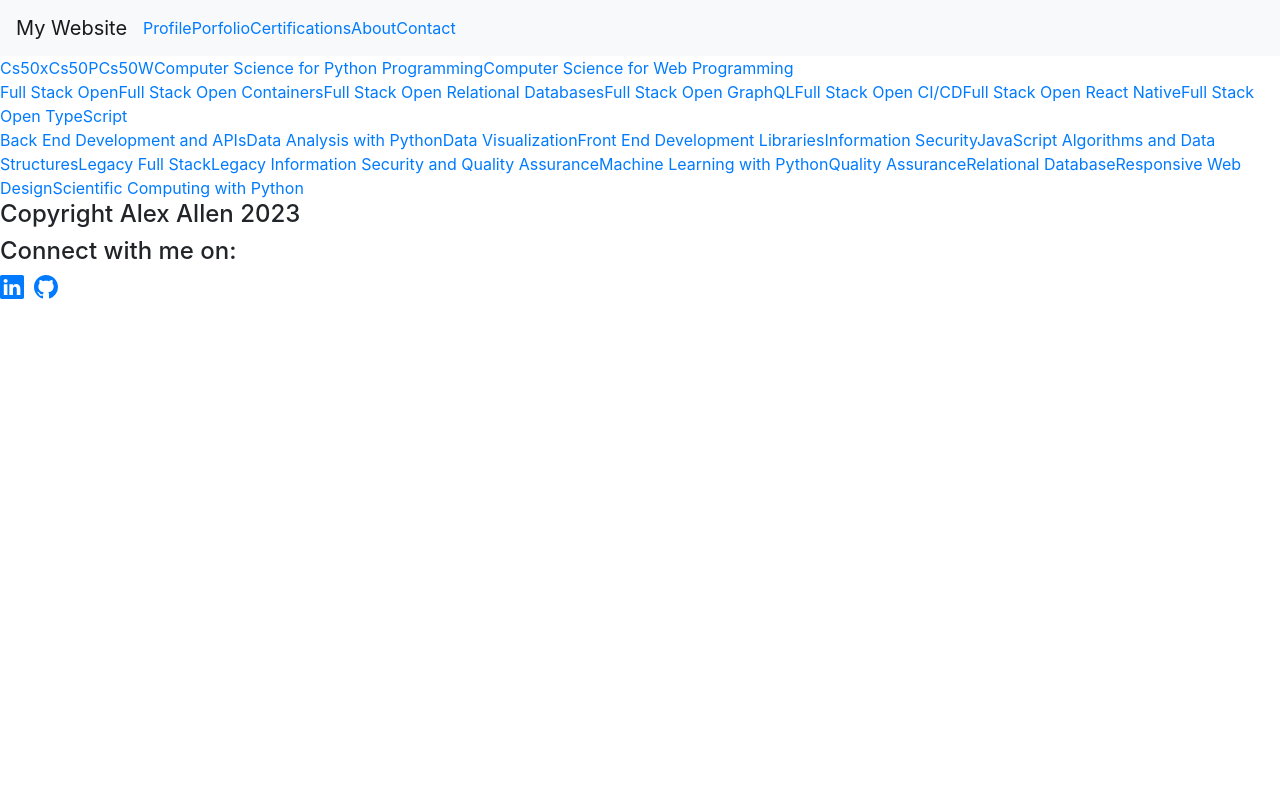
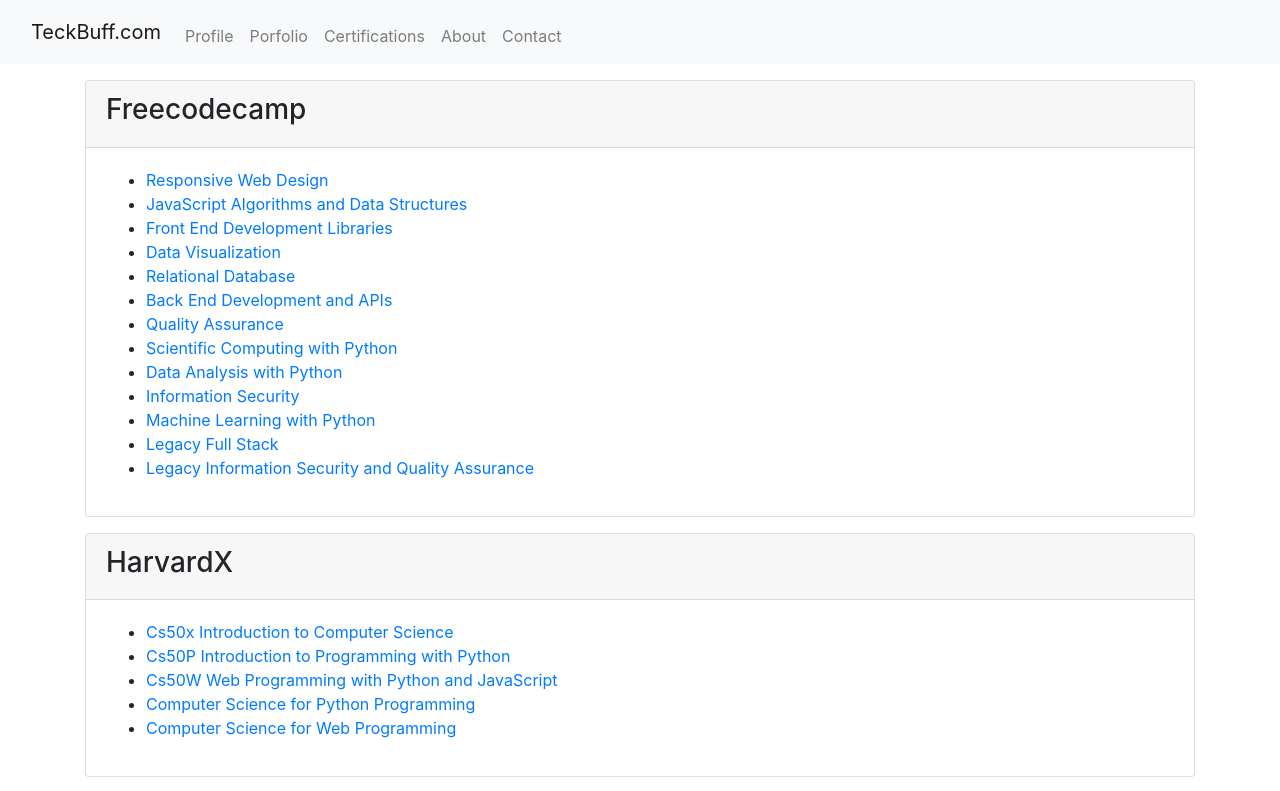
Before and after one commit to AlexAllen247/Teckbuff, a React (Create React App) app in the folder frontend/: page /certifications in a window 1280 px wide. Shown: the top 791 px of the page. Built offline with nearby package versions, Linux system fonts and the light colour scheme.

Commit message:
improved Certifications page

```diff
--- a/frontend/public/index.html
+++ b/frontend/public/index.html
@@ -1,6 +1,5 @@
 <!DOCTYPE html>
 <html lang="en">
-
   <head>
     <meta charset="utf-8" />
     <meta name="viewport" content="width=device-width, initial-scale=1" />
@@ -33,7 +32,5 @@
   <body>
     <noscript>You need to enable JavaScript to run this app.</noscript>
     <div id="root"></div>
-
   </body>
-
 </html>
--- a/frontend/src/App.js
+++ b/frontend/src/App.js
@@ -1,7 +1,7 @@
 import { useState } from "react";
 import React from "react";
-import { Routes, Route, Link } from "react-router-dom";
-import { Nav, Navbar } from 'react-bootstrap';
+import { Routes, Route } from "react-router-dom";
+import { Nav, Navbar } from "react-bootstrap";
 
 import ContactForm from "./components/ContactForm";
 import Notification from "./components/Notfication";
@@ -42,17 +42,23 @@
     <div>
       <Notification notification={notification} />
       <Navbar bg="light" expand="lg">
-        <Navbar.Brand href="/">My Website</Navbar.Brand>
-        <Navbar.Toggle aria-controls="basic-navbar-nav" />
-        <Navbar.Collapse id="basic-navbar-nav">
-          <Nav className="mr-auto">
-            <Link to="/">Profile</Link>
-            <Link to="/porfolio">Porfolio</Link>
-            <Link to="/certifications">Certifications</Link>
-            <Link to="/about">About</Link>
-            <Link to="/contactforms">Contact</Link>
-          </Nav>
-        </Navbar.Collapse>
+        <div className="container-fluid">
+          <Navbar.Brand href="/">TeckBuff.com</Navbar.Brand>
+          <Navbar.Toggle
+            aria-controls="navbar"
+            aria-expanded="false"
+            aria-label="Toggle navigation"
+          />
+          <Navbar.Collapse id="basic-navbar-nav">
+            <Nav className="me-auto mt-2">
+              <Nav.Link href="/">Profile</Nav.Link>
+              <Nav.Link href="/porfolio">Porfolio</Nav.Link>
+              <Nav.Link href="/certifications">Certifications</Nav.Link>
+              <Nav.Link href="/about">About</Nav.Link>
+              <Nav.Link href="/contactforms">Contact</Nav.Link>
+            </Nav>
+          </Navbar.Collapse>
+        </div>
       </Navbar>
       <Routes>
         <Route path="/" element={<Profile />} />
--- a/frontend/src/components/Certifications.js
+++ b/frontend/src/components/Certifications.js
@@ -1,191 +1,147 @@
 import React from "react";
+import { Card, Container } from "react-bootstrap";
 
 const Certifications = () => {
+  const certificationsByIssuer = [
+    {
+      issuer: "Freecodecamp",
+      certifications: [
+        {
+          name: "Responsive Web Design",
+          url: "https://www.freecodecamp.org/certification/AlexAllen247/responsive-web-design",
+        },
+        {
+          name: "JavaScript Algorithms and Data Structures",
+          url: "https://www.freecodecamp.org/certification/AlexAllen247/javascript-algorithms-and-data-structures",
+        },
+        {
+          name: "Front End Development Libraries",
+          url: "https://www.freecodecamp.org/certification/AlexAllen247/front-end-development-libraries",
+        },
+        {
+          name: "Data Visualization",
+          url: "https://www.freecodecamp.org/certification/AlexAllen247/data-visualization",
+        },
+        {
+          name: "Relational Database",
+          url: "https://www.freecodecamp.org/certification/AlexAllen247/relational-database-v8",
+        },
+        {
+          name: "Back End Development and APIs",
+          url: "https://www.freecodecamp.org/certification/AlexAllen247/back-end-development-and-apis",
+        },
+        {
+          name: "Quality Assurance",
+          url: "https://www.freecodecamp.org/certification/AlexAllen247/quality-assurance-v7",
+        },
+        {
+          name: "Scientific Computing with Python",
+          url: "https://www.freecodecamp.org/certification/AlexAllen247/scientific-computing-with-python-v7",
+        },
+        {
+          name: "Data Analysis with Python",
+          url: "https://www.freecodecamp.org/certification/AlexAllen247/data-analysis-with-python-v7",
+        },
+        {
+          name: "Information Security",
+          url: "https://www.freecodecamp.org/certification/AlexAllen247/information-security-v7",
+        },
+        {
+          name: "Machine Learning with Python",
+          url: "https://www.freecodecamp.org/certification/AlexAllen247/machine-learning-with-python-v7",
+        },
+        {
+          name: "Legacy Full Stack",
+          url: "https://www.freecodecamp.org/certification/AlexAllen247/full-stack",
+        },
+        {
+          name: "Legacy Information Security and Quality Assurance",
+          url: "https://www.freecodecamp.org/certification/AlexAllen247/information-security-and-quality-assurance",
+        },
+      ],
+    },
+    {
+      issuer: "HarvardX",
+      certifications: [
+        {
+          name: "Cs50x Introduction to Computer Science",
+          url: "https://courses.edx.org/certificates/619e43f8e6df4978b8f52423b9f144a0",
+        },
+        {
+          name: "Cs50P Introduction to Programming with Python",
+          url: "https://courses.edx.org/certificates/e8ea109e268648baa7fa99fa1c4fd7e7",
+        },
+        {
+          name: "Cs50W Web Programming with Python and JavaScript",
+          url: "https://courses.edx.org/certificates/0ebcda0353794a08bb8f49c1a192be34",
+        },
+        {
+          name: "Computer Science for Python Programming",
+          url: "https://credentials.edx.org/credentials/eb84f62efb374619945ffe2fceab7e5e",
+        },
+        {
+          name: "Computer Science for Web Programming",
+          url: "https://credentials.edx.org/credentials/900878f45abd4e97812b692cc5de066f/",
+        },
+      ],
+    },
+    {
+      issuer: "Full Stack Open",
+      certifications: [
+        {
+          name: "Full Stack Open",
+          url: "https://studies.cs.helsinki.fi/stats/api/certificate/fullstackopen/en/97a5fd22a95471e08c2833a2fa3c62de",
+        },
+        {
+          name: "GraphQL",
+          url: "https://studies.cs.helsinki.fi/stats/api/certificate/fs-graphql/en/43e314e8e88157295071c2882d2c3023",
+        },
+        {
+          name: "TypeScript",
+          url: "https://studies.cs.helsinki.fi/stats/api/certificate/fs-typescript/en/e8a9b525e19dccfc12ab7d6dd72015f7",
+        },
+        {
+          name: "React Native",
+          url: "https://studies.cs.helsinki.fi/stats/api/certificate/fs-react-native-2020/en/52bdef6e9e622e635253170a579021e8",
+        },
+        {
+          name: "CI/CD",
+          url: "https://studies.cs.helsinki.fi/stats/api/certificate/fs-cicd/en/e12fc99e45e0529480a8d2e4fdda93a5",
+        },
+        {
+          name: "Containers",
+          url: "https://studies.cs.helsinki.fi/stats/api/certificate/fs-containers/en/6a593987ea59dc4dee04921c7aa3acfb",
+        },
+        {
+          name: "Relational Databases",
+          url: "https://studies.cs.helsinki.fi/stats/api/certificate/fs-psql/en/65f9cceed7dde2f5ed4d43298636468e",
+        },
+      ],
+    },
+  ];
+
   return (
     <section className="certifications">
-        <div className="HarvardX">
-        <a
-        href="https://courses.edx.org/certificates/619e43f8e6df4978b8f52423b9f144a0"
-        target="_blank"
-        rel="noreferrer"
-      >
-        Cs50x
-      </a>
-      <a
-        href="https://courses.edx.org/certificates/e8ea109e268648baa7fa99fa1c4fd7e7"
-        target="_blank"
-        rel="noreferrer"
-      >
-        Cs50P
-      </a>
-      <a
-        href="https://courses.edx.org/certificates/0ebcda0353794a08bb8f49c1a192be34"
-        target="_blank"
-        rel="noreferrer"
-      >
-        Cs50W
-      </a>
-      <a
-        href="https://credentials.edx.org/credentials/eb84f62efb374619945ffe2fceab7e5e/"
-        target="_blank"
-        rel="noreferrer"
-      >
-        Computer Science for Python Programming
-      </a>
-      <a
-        href="https://credentials.edx.org/credentials/900878f45abd4e97812b692cc5de066f/"
-        target="_blank"
-        rel="noreferrer"
-      >
-        Computer Science for Web Programming
-      </a>
-        </div>
-        <div className="Full Stack Open">
-      <a
-        href="https://studies.cs.helsinki.fi/stats/api/certificate/fullstackopen/en/97a5fd22a95471e08c2833a2fa3c62de"
-        target="_blank"
-        rel="noreferrer"
-      >
-        Full Stack Open
-      </a>
-      <a
-        href="https://studies.cs.helsinki.fi/stats/api/certificate/fs-containers/en/6a593987ea59dc4dee04921c7aa3acfb"
-        target="_blank"
-        rel="noreferrer"
-      >
-        Full Stack Open Containers
-      </a>
-      <a
-        href="https://studies.cs.helsinki.fi/stats/api/certificate/fs-psql/en/65f9cceed7dde2f5ed4d43298636468e"
-        target="_blank"
-        rel="noreferrer"
-      >
-        Full Stack Open Relational Databases
-      </a>
-      <a
-        href="https://studies.cs.helsinki.fi/stats/api/certificate/fs-graphql/en/43e314e8e88157295071c2882d2c3023"
-        target="_blank"
-        rel="noreferrer"
-      >
-        Full Stack Open GraphQL
-      </a>
-      <a
-        href="https://studies.cs.helsinki.fi/stats/api/certificate/fs-cicd/en/e12fc99e45e0529480a8d2e4fdda93a5"
-        target="_blank"
-        rel="noreferrer"
-      >
-        Full Stack Open CI/CD
-      </a>
-      <a
-        href="https://studies.cs.helsinki.fi/stats/api/certificate/fs-react-native-2020/en/52bdef6e9e622e635253170a579021e8"
-        target="_blank"
-        rel="noreferrer"
-      >
-        Full Stack Open React Native
-      </a>
-      <a
-        href="https://studies.cs.helsinki.fi/stats/api/certificate/fs-typescript/en/e8a9b525e19dccfc12ab7d6dd72015f7"
-        target="_blank"
-        rel="noreferrer"
-      >
-        Full Stack Open TypeScript
-      </a>
-      </div>
-      <div className="FreeCodeCamp">
-      <a
-        href="https://www.freecodecamp.org/certification/AlexAllen247/back-end-development-and-apis"
-        target="_blank"
-        rel="noreferrer"
-      >
-        Back End Development and APIs
-      </a>
-      <a
-        href="https://www.freecodecamp.org/certification/AlexAllen247/data-analysis-with-python-v7"
-        target="_blank"
-        rel="noreferrer"
-      >
-        Data Analysis with Python
-      </a>
-      <a
-        href="https://www.freecodecamp.org/certification/AlexAllen247/data-visualization"
-        target="_blank"
-        rel="noreferrer"
-      >
-        Data Visualization
-      </a>
-      <a
-        href="https://www.freecodecamp.org/certification/AlexAllen247/front-end-development-libraries"
-        target="_blank"
-        rel="noreferrer"
-      >
-        Front End Development Libraries
-      </a>
-      <a
-        href="https://www.freecodecamp.org/certification/AlexAllen247/information-security-v7"
-        target="_blank"
-        rel="noreferrer"
-      >
-        Information Security
-      </a>
-      <a
-        href="https://www.freecodecamp.org/certification/AlexAllen247/javascript-algorithms-and-data-structures"
-        target="_blank"
-        rel="noreferrer"
-      >
-        JavaScript Algorithms and Data Structures
-      </a>
-      <a
-        href="https://www.freecodecamp.org/certification/AlexAllen247/full-stack"
-        target="_blank"
-        rel="noreferrer"
-      >
-        Legacy Full Stack
-      </a>
-      <a
-        href="https://www.freecodecamp.org/certification/AlexAllen247/information-security-and-quality-assurance"
-        target="_blank"
-        rel="noreferrer"
-      >
-        Legacy Information Security and Quality Assurance
-      </a>
-      <a
-        href="https://www.freecodecamp.org/certification/AlexAllen247/machine-learning-with-python-v7"
-        target="_blank"
-        rel="noreferrer"
-      >
-        Machine Learning with Python
-      </a>
-      <a
-        href="https://www.freecodecamp.org/certification/AlexAllen247/quality-assurance-v7"
-        target="_blank"
-        rel="noreferrer"
-      >
-        Quality Assurance
-      </a>
-      <a
-        href="https://www.freecodecamp.org/certification/AlexAllen247/relational-database-v8"
-        target="_blank"
-        rel="noreferrer"
-      >
-        Relational Database
-      </a>
-      <a
-        href="https://www.freecodecamp.org/certification/AlexAllen247/responsive-web-design"
-        target="_blank"
-        rel="noreferrer"
-      >
-        Responsive Web Design
-      </a>
-      <a
-        href="https://www.freecodecamp.org/certification/AlexAllen247/scientific-computing-with-python-v7"
-        target="_blank"
-        rel="noreferrer"
-      >
-        Scientific Computing with Python
-      </a>
-      </div>
+      <Container>
+        {certificationsByIssuer.map((issuer) => (
+          <Card key={issuer.issuer} className="my-3">
+            <Card.Header>
+              <h3>{issuer.issuer}</h3>
+            </Card.Header>
+            <Card.Body>
+              <ul>
+                {issuer.certifications.map((certification) => (
+                  <li key={certification.url}>
+                    <a href={certification.url}>{certification.name}</a>
+                  </li>
+                ))}
+              </ul>
+            </Card.Body>
+          </Card>
+        ))}
+      </Container>
     </section>
   );
 };
 
-export default Certifications
+export default Certifications;
--- a/frontend/src/components/Footer.js
+++ b/frontend/src/components/Footer.js
@@ -4,8 +4,11 @@
   const svgStyle = {
     marginLeft: 10,
   };
+  const sectionStyle = {
+    textAlign: "center",
+  };
   return (
-    <section className="footer">
+    <section className="footer" style={sectionStyle}>
       <h4>Copyright Alex Allen 2023</h4>
       <h4>Connect with me on:</h4>
       <a
--- a/frontend/src/components/Header.js
+++ b/frontend/src/components/Header.js
@@ -18,7 +18,10 @@
     width: width <= 767 ? "100%" : "initial",
   };
   return (
-    <section style={{ textAlign: "center", backgroundColor: "#f6f0d9" }} className="header">
+    <section
+      style={{ textAlign: "center", backgroundColor: "#f6f0d9" }}
+      className="header"
+    >
       <img src={Banner} alt="My Banner" style={style} />
     </section>
   );
```
Lines whose indentation alone changed are shown as unchanged.
